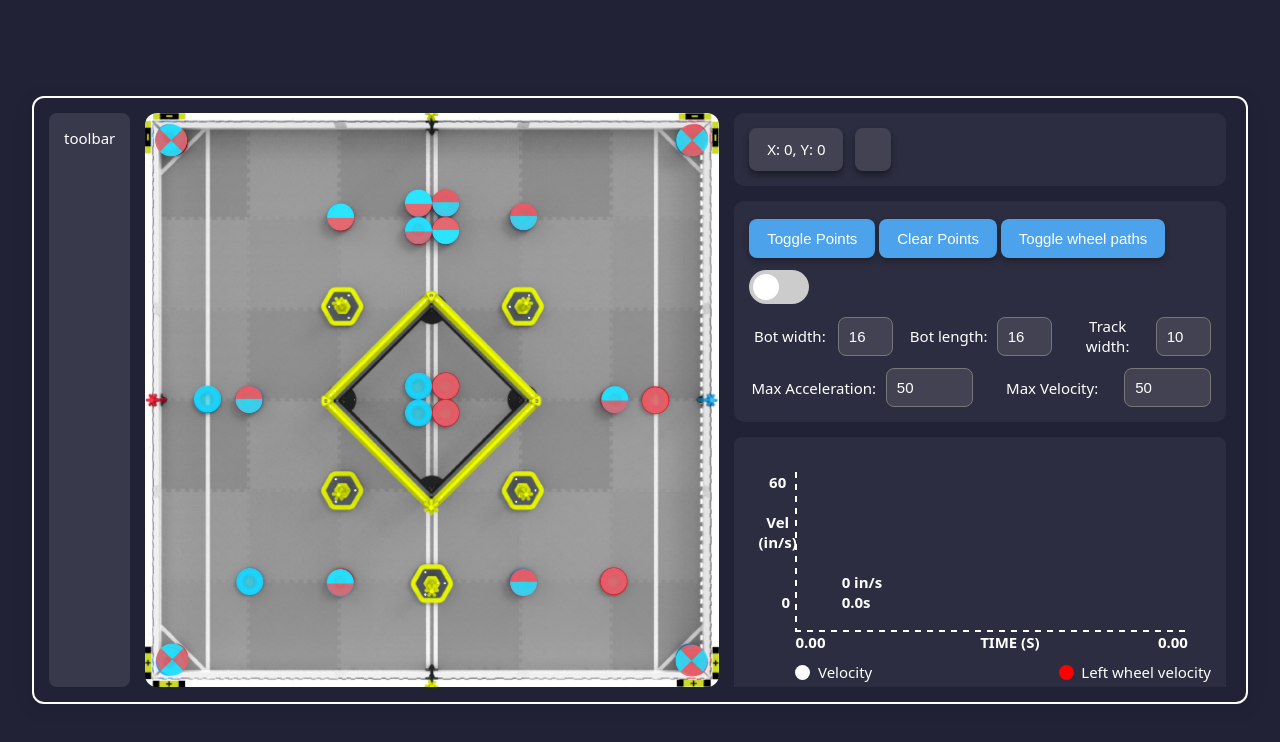
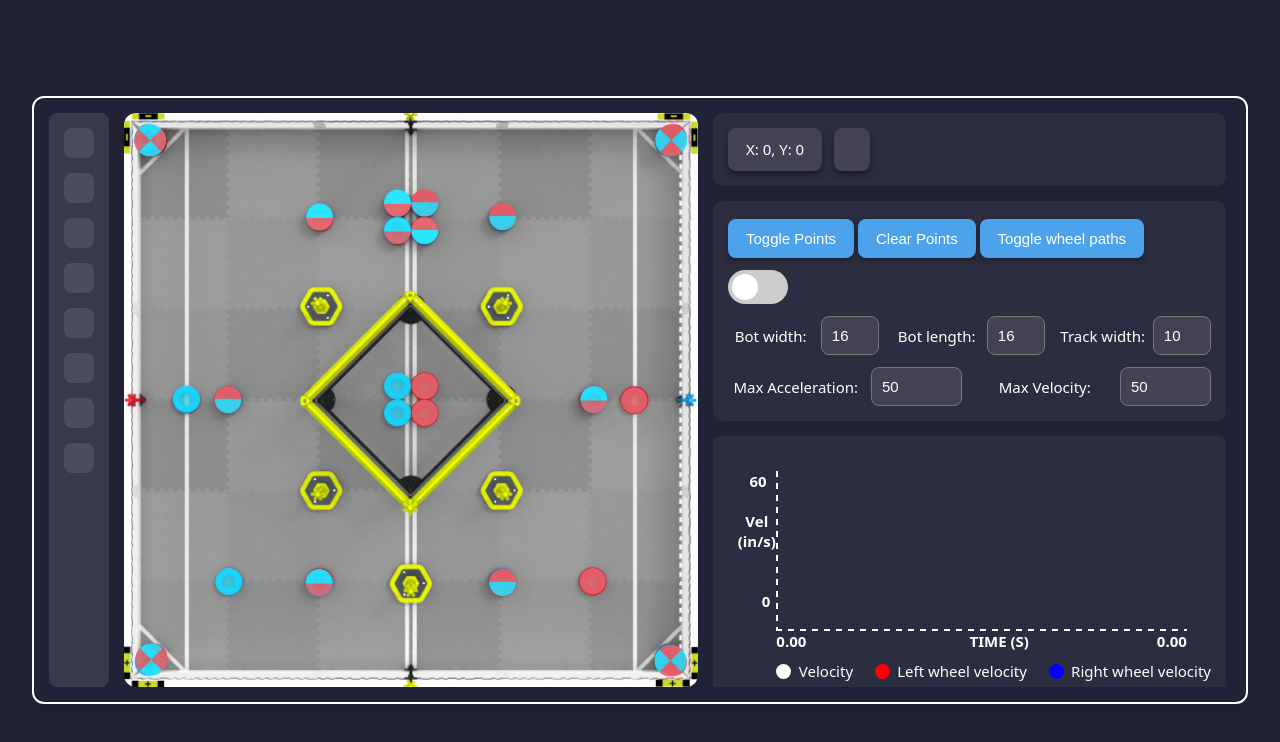
Before and after one commit to ragerbyt/vexpathgen, a website built with Vite: page index.html in a window 1280 px wide. Built offline with nearby package versions, Linux system fonts and the light colour scheme.

Commit message:
add toolbar

```diff
--- a/index.html
+++ b/index.html
@@ -9,7 +9,16 @@
   <body>
     <div id="screen">
       <div id="path-container">
-        <div id="toolbar">toolbar</div>
+        <div id="toolbar">
+          <div class="icon"></div>
+          <div class="icon"></div>
+          <div class="icon"></div>
+          <div class="icon"></div>
+          <div class="icon"></div>
+          <div class="icon"></div>
+          <div class="icon"></div>
+          <div class="icon"></div>
+        </div>
         <canvas id="path"></canvas>
       </div>
 
@@ -105,11 +114,7 @@
         </div>
 
         <div id="saving">
-          <input
-            type="text"
-            id="pathNameInput"
-            placeholder="Enter path name (e.g., redside)"
-          />
+          <input type="text" id="pathNameInput" placeholder="Enter path name (e.g., redside)" />
           <button id="saveCpp">Save C++ File</button>
 
           <input type="file" id="import" accept=".cpp" hidden />
--- a/src/css/styles.css
+++ b/src/css/styles.css
@@ -296,6 +296,18 @@ canvas {
   padding: 1rem;
   border-radius: 8px;
   background-color: rgba(255, 255, 255, 0.1);
+  display: flex;
+  flex-direction: column;
+  gap: 1rem;
+}
+
+#toolbar > .icon {
+  padding: 1rem;
+  border-radius: 8px;
+  background-color: rgba(255, 255, 255, 0.1);
+}
+#toolbar > .icon:hover {
+  background-color: rgba(255, 255, 255, 0.05);
 }
 
 /* Floating mouse/point coordinate overlays (kept absolutely positioned) */
@@ -475,5 +487,14 @@ input:checked + .slider:before {
 
   #path-container {
     width: 100%;
+    flex-direction: column-reverse;
+  }
+
+  #path {
+    width: 100%;
+  }
+
+  #toolbar {
+    flex-direction: row;
   }
 }
```
